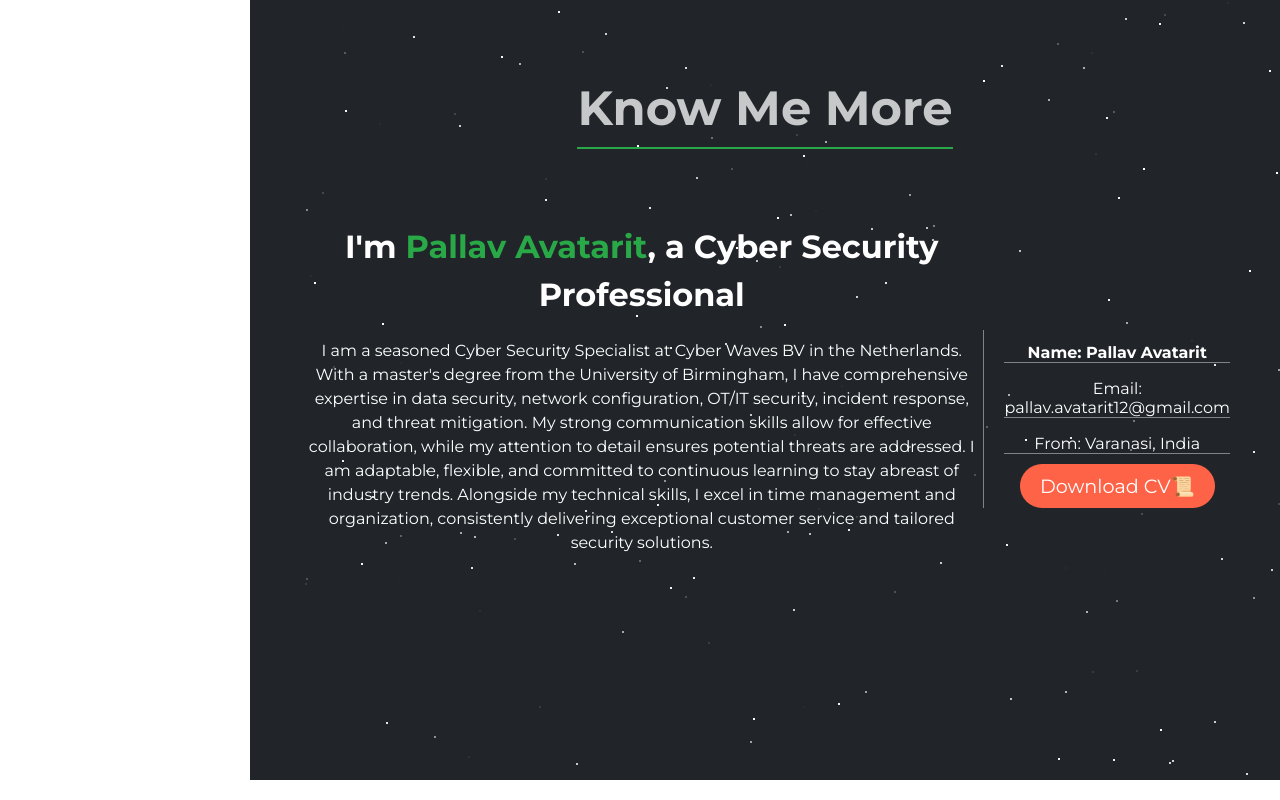
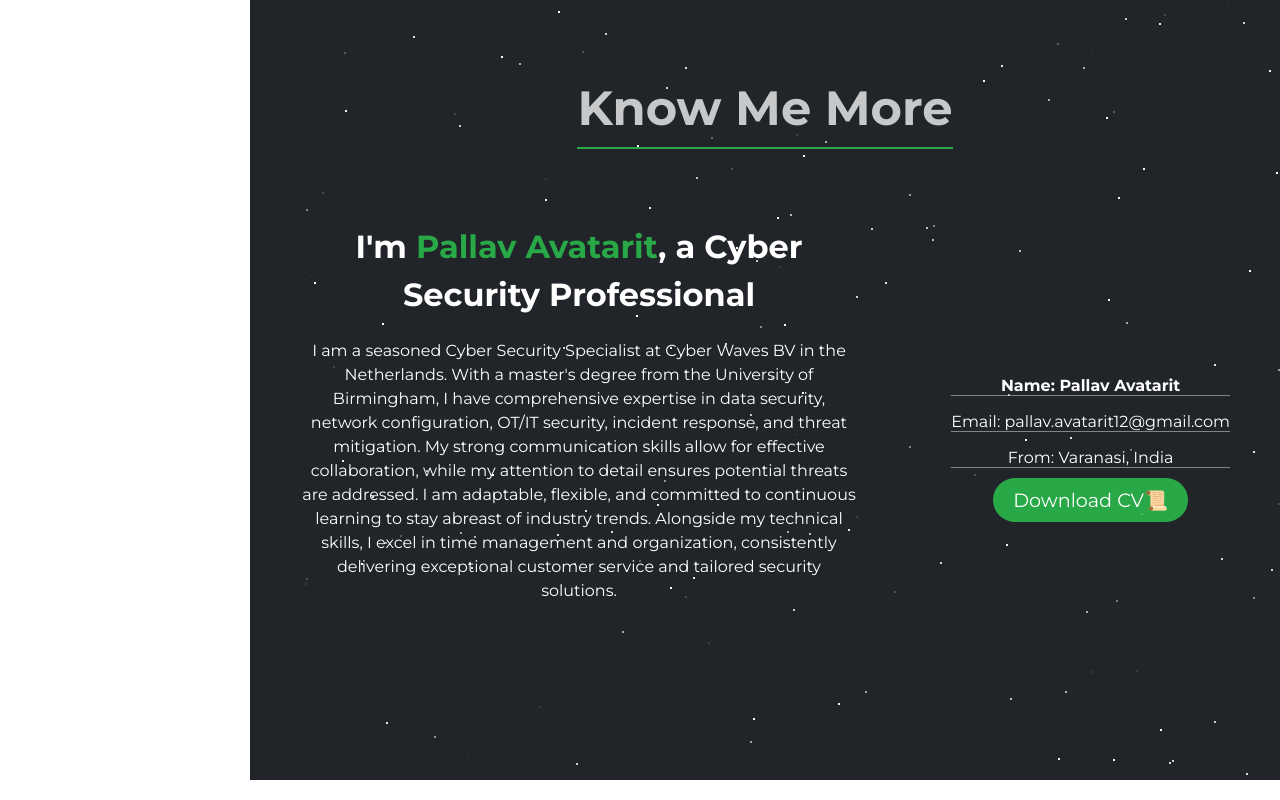
Before and after one commit to theCuriousObserver/My-Portfolio, a React (Create React App) app: page / in a window 1280 px wide. Shown: the part 920-1720 px from the top of the page. Built offline with nearby package versions, Linux system fonts and the light colour scheme.

Commit message:
Aligning Paragraph and Details

```diff
--- a/src/AboutMe.css
+++ b/src/AboutMe.css
@@ -47,12 +47,12 @@
   line-height: 1.5;
   margin-bottom: 20px;
   align-self: center;
+  width: 60%;
 }
 
 .about-me-details {
-  max-width: 50%;
+  max-width: 70%;
   margin-top: 50px;
-  border-left: 1px solid #818486;
   padding-left: 20px;
   align-self: center;
 }
@@ -79,7 +79,7 @@
 .about-me-details .cv-button {
   display: inline-block;
   padding: 10px 20px;
-  background-color: #FF6347;
+  background-color: #28a846;
   color: #fff;
   text-decoration: none;
   border-radius: 25px;
```
